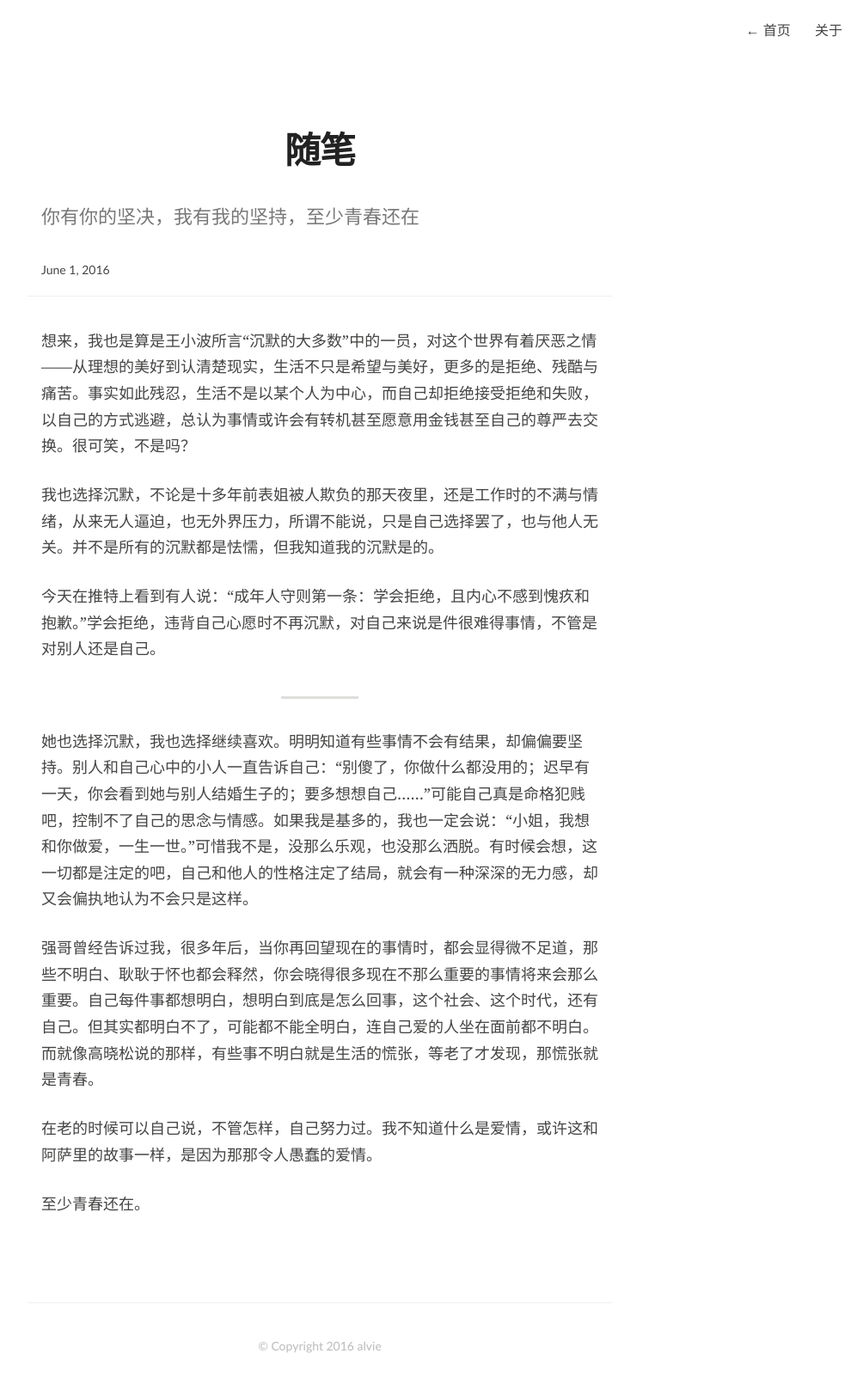
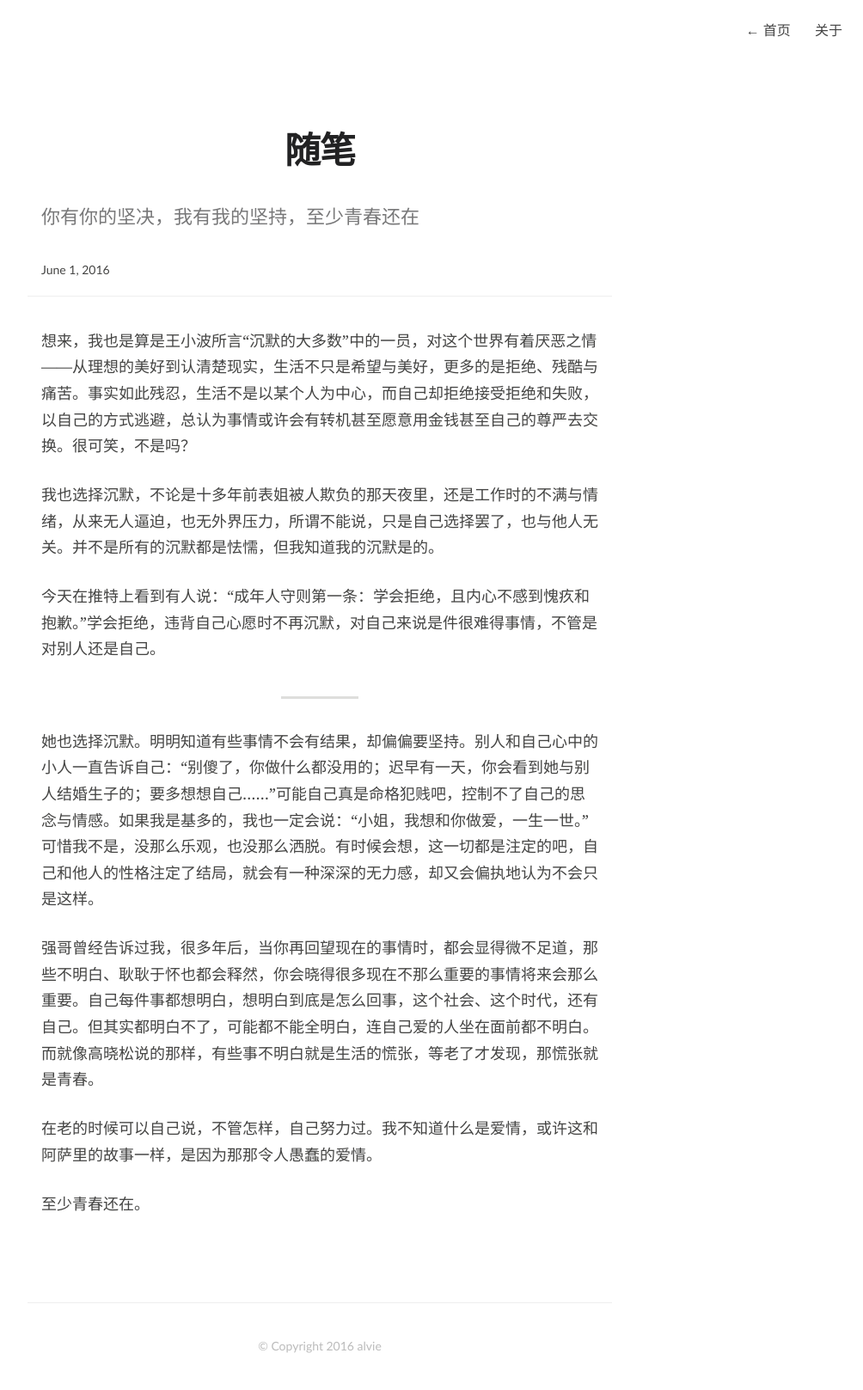
Before and after one commit to alviezhang/so-long-my-past, a Jekyll site: the page built from _posts/2016/2016-06-01-essay.md, in a window 1280 px wide. Shown: the whole page at 86% size, without its empty margins (268-1272 px from the left). Built offline with Jekyll 4.4.1, drawn with Linux system fonts in a browser that asks for light colours.

Commit message:
update post

```diff
--- a/_posts/2016/2016-06-01-essay.md
+++ b/_posts/2016/2016-06-01-essay.md
@@ -13,7 +13,7 @@
 
 -------------
 
-她也选择沉默，我也选择继续喜欢。明明知道有些事情不会有结果，却偏偏要坚持。别人和自己心中的小人一直告诉自己：“别傻了，你做什么都没用的；迟早有一天，你会看到她与别人结婚生子的；要多想想自己……”可能自己真是命格犯贱吧，控制不了自己的思念与情感。如果我是基多的，我也一定会说：“小姐，我想和你做爱，一生一世。”可惜我不是，没那么乐观，也没那么洒脱。有时候会想，这一切都是注定的吧，自己和他人的性格注定了结局，就会有一种深深的无力感，却又会偏执地认为不会只是这样。
+她也选择沉默。明明知道有些事情不会有结果，却偏偏要坚持。别人和自己心中的小人一直告诉自己：“别傻了，你做什么都没用的；迟早有一天，你会看到她与别人结婚生子的；要多想想自己……”可能自己真是命格犯贱吧，控制不了自己的思念与情感。如果我是基多的，我也一定会说：“小姐，我想和你做爱，一生一世。”可惜我不是，没那么乐观，也没那么洒脱。有时候会想，这一切都是注定的吧，自己和他人的性格注定了结局，就会有一种深深的无力感，却又会偏执地认为不会只是这样。
 
 强哥曾经告诉过我，很多年后，当你再回望现在的事情时，都会显得微不足道，那些不明白、耿耿于怀也都会释然，你会晓得很多现在不那么重要的事情将来会那么重要。自己每件事都想明白，想明白到底是怎么回事，这个社会、这个时代，还有自己。但其实都明白不了，可能都不能全明白，连自己爱的人坐在面前都不明白。而就像高晓松说的那样，有些事不明白就是生活的慌张，等老了才发现，那慌张就是青春。
 
```
